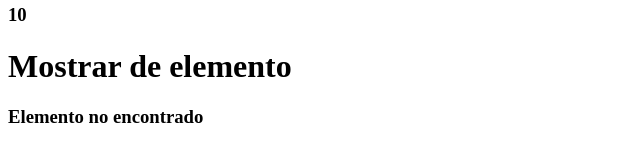
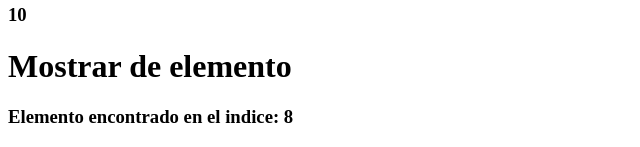
Before and after one commit to abayasb/Curso-de-php-basico-a-avanzado, a PHP site: the page made by Ejercicio el curso/Modulo 2/Ejercicio 1.php in a window 1280 px wide. Shown: the part 999-1146 px from the top of the page, without its empty margins (0-640 px from the left). Run offline with PHP 8.4, Linux system fonts and the light colour scheme.

Commit message:
Ejercicion con array

```diff
--- a/Ejercicio el curso/Modulo 2/Ejercicio 1.php
+++ b/Ejercicio el curso/Modulo 2/Ejercicio 1.php
@@ -28,14 +28,23 @@
 
     //MOSTRAR LA LONGUITUD
     echo "<h1>MOSTRAR LA LONGUITUD</h1>";
+    /**
+     * Metodo count cuenta todos los elementos
+     * de un arreglo u objecto
+     */
     $lon = count($array_numero);
     echo "<h3>$lon</h3>";
 
     //Mostrar de elemento
     echo "<h1>Mostrar de elemento</h1>";
     $busqueda = 12;
-    if (empty(array_search($busqueda,$array_numero))) {
-        echo "<h3>Elemento encontrado</h3>";
+    /**
+     * el metodo array_search busca un elemento dentro de un arreglo y
+     * devuelve  la primera clave correspondiente.
+     */
+    $search=array_search($busqueda,$array_numero);
+    if (!empty($search)) {
+        echo "<h3>Elemento encontrado en el indice: $search</h3>";
     }else{
         echo "<h3>Elemento no encontrado</h3>";
     }
```
